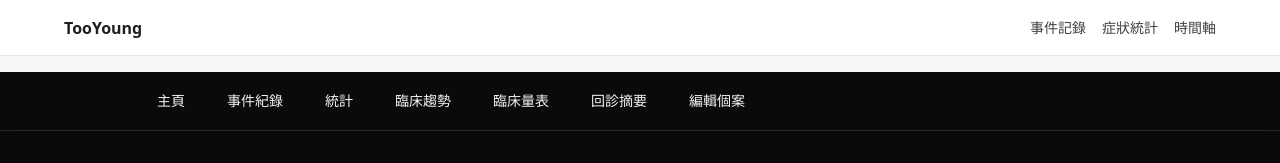
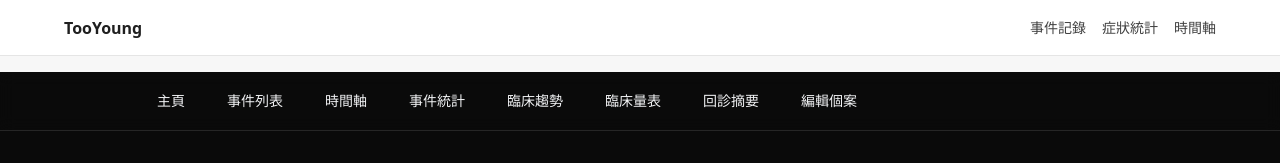
Before and after one commit to CD202506/tooyoung, a Next.js app: page /dashboard in a window 1280 px wide. Shown: the top 163 px of the page. Built offline with nearby package versions, Linux system fonts and the light colour scheme; no server answers; the database is empty.

Commit message:
fix(v1): align second-layer navigation and UX

```diff
--- a/src/components/DashboardNav.tsx
+++ b/src/components/DashboardNav.tsx
@@ -9,11 +9,12 @@ type NavItem = {
 
 const NAV_ITEMS: NavItem[] = [
   { label: "主頁", href: "/dashboard" },
-  { label: "事件紀錄", href: "/cases" },
-  { label: "統計", href: "/summary" },
+  { label: "事件列表", href: "/cases" },
+  { label: "時間軸", href: "/timeline" },
+  { label: "事件統計", href: "/summary" },
   { label: "臨床趨勢", href: "/analytics/clinical" },
   { label: "臨床量表", href: "/scales" },
-  { label: "回診摘要", href: "/summary/visit" },
+  { label: "回診摘要", href: "/visit-brief" },
   { label: "編輯個案", href: "/profile" },
 ];
 
```
